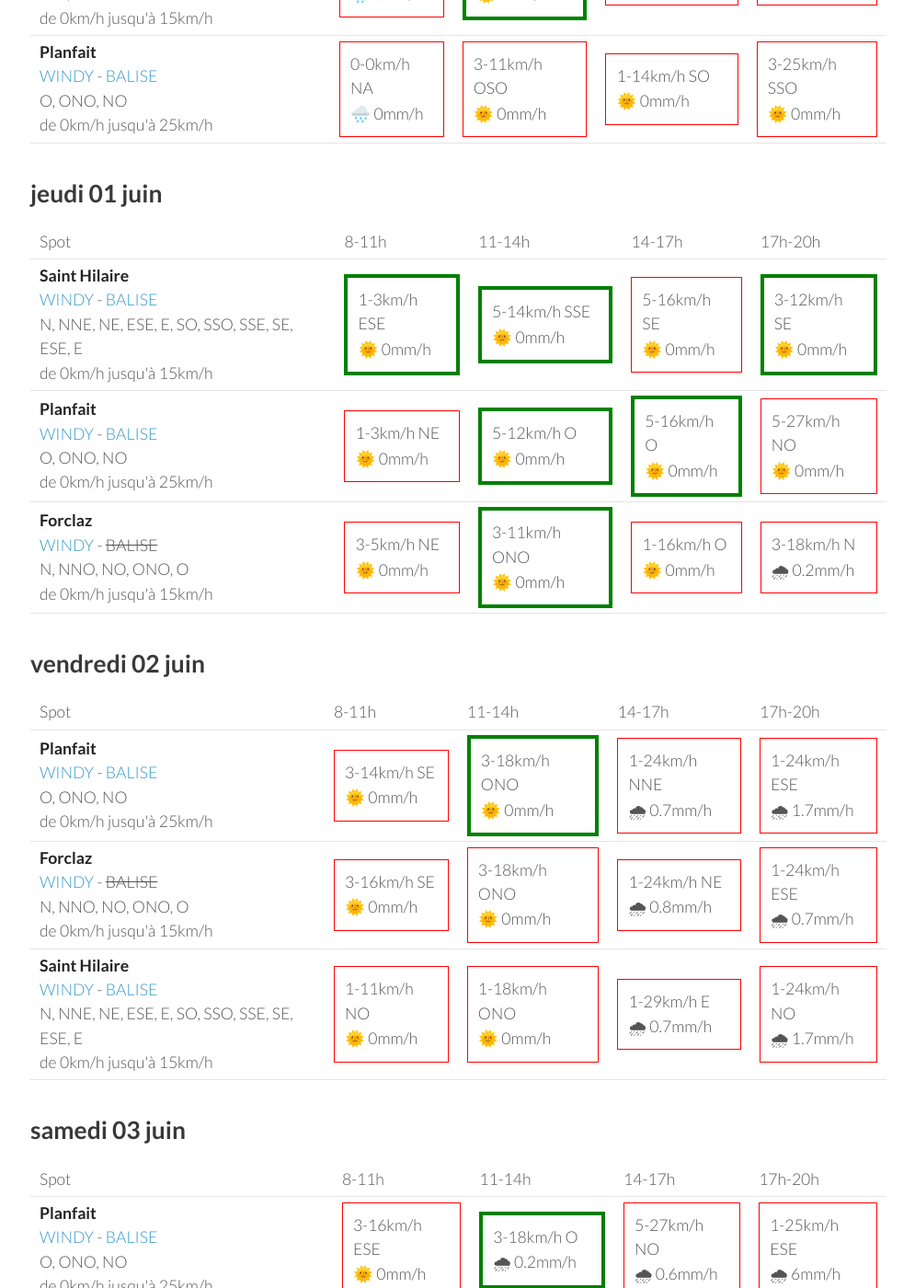
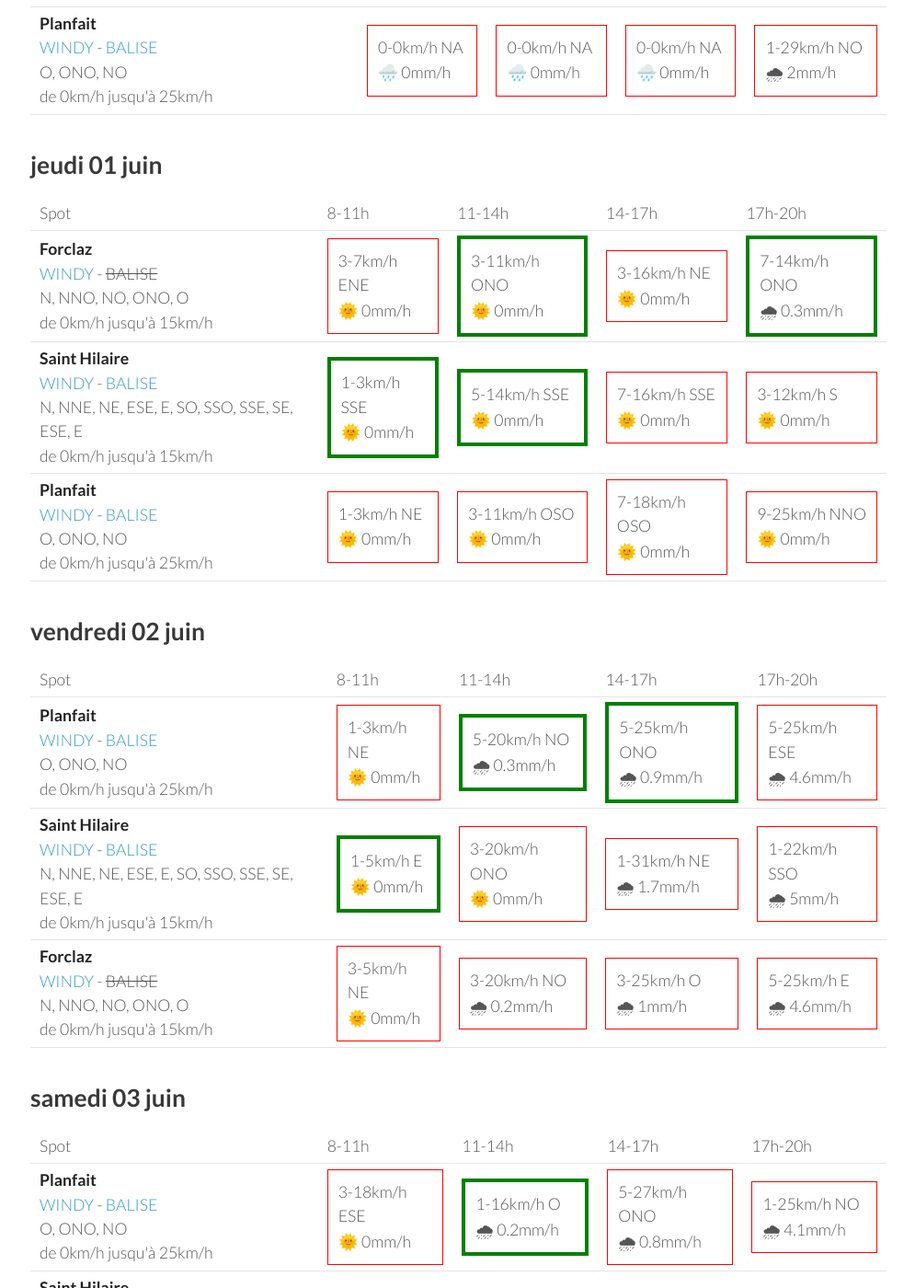
Before and after one commit to parapente-dans-le-nord/parapente-dans-le-nord.github.io, a Jekyll site: the page built from alpes_nord.markdown, in a window 1280 px wide and 1400 px high, scrolled down 592 px. Shown: the whole window at 92% size, without its empty margins (25-1020 px from the left). Built offline with Jekyll 4.4.1, drawn with Linux system fonts in a browser that asks for light colours; some of the changed text lies outside the part shown.

Commit message:
update index.markdown

```diff
--- a/alpes_nord.markdown
+++ b/alpes_nord.markdown
@@ -25,27 +25,27 @@ page mise à jour le mercredi 31 mai 17:26
         <td><strong>Forclaz</strong><br><a href="https://windy.com/45.814/6.247?45.375,6.246,8,m:eVwaglz">WINDY</a> - <span class="no-balise"> BALISE </span><br> <span class="vent-favorable">N, NNO, NO, ONO, O</span><br><span class="force-vent">de 0km/h jusqu'à 15km/h</span> </td>
 
             <td><div class="not-flyable"><p>0-0km/h NA</p><p>🌧️ 0mm/h</p></div></td>
-            <td><div class="flyable"><p>3-9km/h ONO</p><p>🌞 0mm/h</p></div></td>
-            <td><div class="flyable"><p>1-14km/h NNO</p><p>🌞 0mm/h</p></div></td>
-            <td><div class="not-flyable"><p>1-7km/h S</p><p>🌞 0.3mm/h</p></div></td>
+            <td><div class="not-flyable"><p>0-0km/h NA</p><p>🌧️ 0mm/h</p></div></td>
+            <td><div class="not-flyable"><p>0-0km/h NA</p><p>🌧️ 0mm/h</p></div></td>
+            <td><div class="flyable"><p>5-14km/h O</p><p>🌞 0mm/h</p></div></td>
 
     </tr>
 <tr>
         <td><strong>Saint Hilaire</strong><br><a href="https://windy.com/45.307/5.888?45.087,5.889,9,m:eUFagkX">WINDY</a> - <span class=""><a href="http://www.balisemeteo.com/balise.php?idBalise=61">BALISE</a> </span><br> <span class="vent-favorable">N, NNE, NE, ESE, E, SO, SSO, SSE, SE, ESE, E</span><br><span class="force-vent">de 0km/h jusqu'à 15km/h</span> </td>
 
             <td><div class="not-flyable"><p>0-0km/h NA</p><p>🌧️ 0mm/h</p></div></td>
-            <td><div class="flyable"><p>5-14km/h ESE</p><p>🌞 0mm/h</p></div></td>
-            <td><div class="not-flyable"><p>5-20km/h E</p><p>🌞 0mm/h</p></div></td>
-            <td><div class="not-flyable"><p>9-20km/h S</p><p>🌞 0.3mm/h</p></div></td>
+            <td><div class="not-flyable"><p>0-0km/h NA</p><p>🌧️ 0mm/h</p></div></td>
+            <td><div class="not-flyable"><p>0-0km/h NA</p><p>🌧️ 0mm/h</p></div></td>
+            <td><div class="not-flyable"><p>3-14km/h S</p><p>🌞 0mm/h</p></div></td>
 
     </tr>
 <tr>
         <td><strong>Planfait</strong><br><a href="https://windy.com/45.853/6.223?45.415,6.223,8">WINDY</a> - <span class=""><a href="https://www.openwindmap.org/PP496">BALISE</a> </span><br> <span class="vent-favorable">O, ONO, NO</span><br><span class="force-vent">de 0km/h jusqu'à 25km/h</span> </td>
 
             <td><div class="not-flyable"><p>0-0km/h NA</p><p>🌧️ 0mm/h</p></div></td>
-            <td><div class="not-flyable"><p>3-11km/h OSO</p><p>🌞 0mm/h</p></div></td>
-            <td><div class="not-flyable"><p>1-14km/h SO</p><p>🌞 0mm/h</p></div></td>
-            <td><div class="not-flyable"><p>3-25km/h SSO</p><p>🌞 0mm/h</p></div></td>
+            <td><div class="not-flyable"><p>0-0km/h NA</p><p>🌧️ 0mm/h</p></div></td>
+            <td><div class="not-flyable"><p>0-0km/h NA</p><p>🌧️ 0mm/h</p></div></td>
+            <td><div class="not-flyable"><p>1-29km/h NO</p><p>🌧 2mm/h</p></div></td>
 
     </tr>
 
@@ -65,12 +65,22 @@ page mise à jour le mercredi 31 mai 17:26
       <td>17h-20h</td>
     </tr>
 <tr>
+        <td><strong>Forclaz</strong><br><a href="https://windy.com/45.814/6.247?45.375,6.246,8,m:eVwaglz">WINDY</a> - <span class="no-balise"> BALISE </span><br> <span class="vent-favorable">N, NNO, NO, ONO, O</span><br><span class="force-vent">de 0km/h jusqu'à 15km/h</span> </td>
+
+            <td><div class="not-flyable"><p>3-7km/h ENE</p><p>🌞 0mm/h</p></div></td>
+            <td><div class="flyable"><p>3-11km/h ONO</p><p>🌞 0mm/h</p></div></td>
+            <td><div class="not-flyable"><p>3-16km/h NE</p><p>🌞 0mm/h</p></div></td>
+            <td><div class="flyable"><p>7-14km/h ONO</p><p>🌧 0.3mm/h</p></div></td>
+
+
+    </tr>
+<tr>
         <td><strong>Saint Hilaire</strong><br><a href="https://windy.com/45.307/5.888?45.087,5.889,9,m:eUFagkX">WINDY</a> - <span class=""><a href="http://www.balisemeteo.com/balise.php?idBalise=61">BALISE</a> </span><br> <span class="vent-favorable">N, NNE, NE, ESE, E, SO, SSO, SSE, SE, ESE, E</span><br><span class="force-vent">de 0km/h jusqu'à 15km/h</span> </td>
 
-            <td><div class="flyable"><p>1-3km/h ESE</p><p>🌞 0mm/h</p></div></td>
+            <td><div class="flyable"><p>1-3km/h SSE</p><p>🌞 0mm/h</p></div></td>
             <td><div class="flyable"><p>5-14km/h SSE</p><p>🌞 0mm/h</p></div></td>
-            <td><div class="not-flyable"><p>5-16km/h SE</p><p>🌞 0mm/h</p></div></td>
-            <td><div class="flyable"><p>3-12km/h SE</p><p>🌞 0mm/h</p></div></td>
+            <td><div class="not-flyable"><p>7-16km/h SSE</p><p>🌞 0mm/h</p></div></td>
+            <td><div class="not-flyable"><p>3-12km/h S</p><p>🌞 0mm/h</p></div></td>
 
 
     </tr>
@@ -78,19 +88,9 @@ page mise à jour le mercredi 31 mai 17:26
         <td><strong>Planfait</strong><br><a href="https://windy.com/45.853/6.223?45.415,6.223,8">WINDY</a> - <span class=""><a href="https://www.openwindmap.org/PP496">BALISE</a> </span><br> <span class="vent-favorable">O, ONO, NO</span><br><span class="force-vent">de 0km/h jusqu'à 25km/h</span> </td>
 
             <td><div class="not-flyable"><p>1-3km/h NE</p><p>🌞 0mm/h</p></div></td>
-            <td><div class="flyable"><p>5-12km/h O</p><p>🌞 0mm/h</p></div></td>
-            <td><div class="flyable"><p>5-16km/h O</p><p>🌞 0mm/h</p></div></td>
-            <td><div class="not-flyable"><p>5-27km/h NO</p><p>🌞 0mm/h</p></div></td>
-
-
-    </tr>
-<tr>
-        <td><strong>Forclaz</strong><br><a href="https://windy.com/45.814/6.247?45.375,6.246,8,m:eVwaglz">WINDY</a> - <span class="no-balise"> BALISE </span><br> <span class="vent-favorable">N, NNO, NO, ONO, O</span><br><span class="force-vent">de 0km/h jusqu'à 15km/h</span> </td>
-
-            <td><div class="not-flyable"><p>3-5km/h NE</p><p>🌞 0mm/h</p></div></td>
-            <td><div class="flyable"><p>3-11km/h ONO</p><p>🌞 0mm/h</p></div></td>
-            <td><div class="not-flyable"><p>1-16km/h O</p><p>🌞 0mm/h</p></div></td>
-            <td><div class="not-flyable"><p>3-18km/h N</p><p>🌧 0.2mm/h</p></div></td>
+            <td><div class="not-flyable"><p>3-11km/h OSO</p><p>🌞 0mm/h</p></div></td>
+            <td><div class="not-flyable"><p>7-18km/h OSO</p><p>🌞 0mm/h</p></div></td>
+            <td><div class="not-flyable"><p>9-25km/h NNO</p><p>🌞 0mm/h</p></div></td>
 
 
     </tr>
@@ -113,30 +113,30 @@ page mise à jour le mercredi 31 mai 17:26
 <tr>
         <td><strong>Planfait</strong><br><a href="https://windy.com/45.853/6.223?45.415,6.223,8">WINDY</a> - <span class=""><a href="https://www.openwindmap.org/PP496">BALISE</a> </span><br> <span class="vent-favorable">O, ONO, NO</span><br><span class="force-vent">de 0km/h jusqu'à 25km/h</span> </td>
 
-            <td><div class="not-flyable"><p>3-14km/h SE</p><p>🌞 0mm/h</p></div></td>
-            <td><div class="flyable"><p>3-18km/h ONO</p><p>🌞 0mm/h</p></div></td>
-            <td><div class="not-flyable"><p>1-24km/h NNE</p><p>🌧 0.7mm/h</p></div></td>
-            <td><div class="not-flyable"><p>1-24km/h ESE</p><p>🌧 1.7mm/h</p></div></td>
+            <td><div class="not-flyable"><p>1-3km/h NE</p><p>🌞 0mm/h</p></div></td>
+            <td><div class="flyable"><p>5-20km/h NO</p><p>🌧 0.3mm/h</p></div></td>
+            <td><div class="flyable"><p>5-25km/h ONO</p><p>🌧 0.9mm/h</p></div></td>
+            <td><div class="not-flyable"><p>5-25km/h ESE</p><p>🌧 4.6mm/h</p></div></td>
+
+
+    </tr>
+<tr>
+        <td><strong>Saint Hilaire</strong><br><a href="https://windy.com/45.307/5.888?45.087,5.889,9,m:eUFagkX">WINDY</a> - <span class=""><a href="http://www.balisemeteo.com/balise.php?idBalise=61">BALISE</a> </span><br> <span class="vent-favorable">N, NNE, NE, ESE, E, SO, SSO, SSE, SE, ESE, E</span><br><span class="force-vent">de 0km/h jusqu'à 15km/h</span> </td>
+
+            <td><div class="flyable"><p>1-5km/h E</p><p>🌞 0mm/h</p></div></td>
+            <td><div class="not-flyable"><p>3-20km/h ONO</p><p>🌞 0mm/h</p></div></td>
+            <td><div class="not-flyable"><p>1-31km/h NE</p><p>🌧 1.7mm/h</p></div></td>
+            <td><div class="not-flyable"><p>1-22km/h SSO</p><p>🌧 5mm/h</p></div></td>
 
 
     </tr>
 <tr>
         <td><strong>Forclaz</strong><br><a href="https://windy.com/45.814/6.247?45.375,6.246,8,m:eVwaglz">WINDY</a> - <span class="no-balise"> BALISE </span><br> <span class="vent-favorable">N, NNO, NO, ONO, O</span><br><span class="force-vent">de 0km/h jusqu'à 15km/h</span> </td>
 
-            <td><div class="not-flyable"><p>3-16km/h SE</p><p>🌞 0mm/h</p></div></td>
-            <td><div class="not-flyable"><p>3-18km/h ONO</p><p>🌞 0mm/h</p></div></td>
-            <td><div class="not-flyable"><p>1-24km/h NE</p><p>🌧 0.8mm/h</p></div></td>
-            <td><div class="not-flyable"><p>1-24km/h ESE</p><p>🌧 0.7mm/h</p></div></td>
-
-
-    </tr>
-<tr>
-        <td><strong>Saint Hilaire</strong><br><a href="https://windy.com/45.307/5.888?45.087,5.889,9,m:eUFagkX">WINDY</a> - <span class=""><a href="http://www.balisemeteo.com/balise.php?idBalise=61">BALISE</a> </span><br> <span class="vent-favorable">N, NNE, NE, ESE, E, SO, SSO, SSE, SE, ESE, E</span><br><span class="force-vent">de 0km/h jusqu'à 15km/h</span> </td>
-
-            <td><div class="not-flyable"><p>1-11km/h NO</p><p>🌞 0mm/h</p></div></td>
-            <td><div class="not-flyable"><p>1-18km/h ONO</p><p>🌞 0mm/h</p></div></td>
-            <td><div class="not-flyable"><p>1-29km/h E</p><p>🌧 0.7mm/h</p></div></td>
-            <td><div class="not-flyable"><p>1-24km/h NO</p><p>🌧 1.7mm/h</p></div></td>
+            <td><div class="not-flyable"><p>3-5km/h NE</p><p>🌞 0mm/h</p></div></td>
+            <td><div class="not-flyable"><p>3-20km/h NO</p><p>🌧 0.2mm/h</p></div></td>
+            <td><div class="not-flyable"><p>3-25km/h O</p><p>🌧 1mm/h</p></div></td>
+            <td><div class="not-flyable"><p>5-25km/h E</p><p>🌧 4.6mm/h</p></div></td>
 
 
     </tr>
@@ -159,10 +159,10 @@ page mise à jour le mercredi 31 mai 17:26
 <tr>
         <td><strong>Planfait</strong><br><a href="https://windy.com/45.853/6.223?45.415,6.223,8">WINDY</a> - <span class=""><a href="https://www.openwindmap.org/PP496">BALISE</a> </span><br> <span class="vent-favorable">O, ONO, NO</span><br><span class="force-vent">de 0km/h jusqu'à 25km/h</span> </td>
 
-            <td><div class="not-flyable"><p>3-16km/h ESE</p><p>🌞 0mm/h</p></div></td>
-            <td><div class="flyable"><p>3-18km/h O</p><p>🌧 0.2mm/h</p></div></td>
-            <td><div class="not-flyable"><p>5-27km/h NO</p><p>🌧 0.6mm/h</p></div></td>
-            <td><div class="not-flyable"><p>1-25km/h ESE</p><p>🌧 6mm/h</p></div></td>
+            <td><div class="not-flyable"><p>3-18km/h ESE</p><p>🌞 0mm/h</p></div></td>
+            <td><div class="flyable"><p>1-16km/h O</p><p>🌧 0.2mm/h</p></div></td>
+            <td><div class="not-flyable"><p>5-27km/h ONO</p><p>🌧 0.8mm/h</p></div></td>
+            <td><div class="not-flyable"><p>1-25km/h NO</p><p>🌧 4.1mm/h</p></div></td>
 
 
     </tr>
@@ -171,8 +171,8 @@ page mise à jour le mercredi 31 mai 17:26
 
             <td><div class="flyable"><p>1-14km/h N</p><p>🌞 0mm/h</p></div></td>
             <td><div class="not-flyable"><p>3-22km/h OSO</p><p>🌞 0mm/h</p></div></td>
-            <td><div class="not-flyable"><p>3-27km/h O</p><p>🌧 0.3mm/h</p></div></td>
-            <td><div class="not-flyable"><p>1-33km/h E</p><p>🌧 7mm/h</p></div></td>
+            <td><div class="not-flyable"><p>5-35km/h SSE</p><p>🌧 4.6mm/h</p></div></td>
+            <td><div class="not-flyable"><p>1-29km/h ONO</p><p>🌧 3.5mm/h</p></div></td>
 
 
     </tr>
@@ -180,9 +180,9 @@ page mise à jour le mercredi 31 mai 17:26
         <td><strong>Forclaz</strong><br><a href="https://windy.com/45.814/6.247?45.375,6.246,8,m:eVwaglz">WINDY</a> - <span class="no-balise"> BALISE </span><br> <span class="vent-favorable">N, NNO, NO, ONO, O</span><br><span class="force-vent">de 0km/h jusqu'à 15km/h</span> </td>
 
             <td><div class="not-flyable"><p>3-18km/h ESE</p><p>🌞 0mm/h</p></div></td>
-            <td><div class="not-flyable"><p>3-18km/h O</p><p>🌞 0mm/h</p></div></td>
-            <td><div class="not-flyable"><p>5-29km/h NO</p><p>🌧 0.5mm/h</p></div></td>
-            <td><div class="not-flyable"><p>1-25km/h SE</p><p>🌧 7mm/h</p></div></td>
+            <td><div class="not-flyable"><p>1-18km/h ONO</p><p>🌞 0mm/h</p></div></td>
+            <td><div class="not-flyable"><p>5-27km/h ONO</p><p>🌧 0.6mm/h</p></div></td>
+            <td><div class="not-flyable"><p>3-25km/h ONO</p><p>🌧 4.9mm/h</p></div></td>
 
 
     </tr>
@@ -205,30 +205,30 @@ page mise à jour le mercredi 31 mai 17:26
 <tr>
         <td><strong>Planfait</strong><br><a href="https://windy.com/45.853/6.223?45.415,6.223,8">WINDY</a> - <span class=""><a href="https://www.openwindmap.org/PP496">BALISE</a> </span><br> <span class="vent-favorable">O, ONO, NO</span><br><span class="force-vent">de 0km/h jusqu'à 25km/h</span> </td>
 
-            <td><div class="not-flyable"><p>3-16km/h SE</p><p>🌧 1.3mm/h</p></div></td>
-            <td><div class="flyable"><p>1-16km/h NO</p><p>🌧 2.4mm/h</p></div></td>
-            <td><div class="not-flyable"><p>3-20km/h N</p><p>🌧 0.8mm/h</p></div></td>
-            <td><div class="flyable"><p>5-24km/h ONO</p><p>🌧 1mm/h</p></div></td>
+            <td><div class="not-flyable"><p>3-18km/h ESE</p><p>🌧 0.6mm/h</p></div></td>
+            <td><div class="not-flyable"><p>1-16km/h NNO</p><p>🌧 1.1mm/h</p></div></td>
+            <td><div class="flyable"><p>5-20km/h NO</p><p>🌧 1.8mm/h</p></div></td>
+            <td><div class="not-flyable"><p>1-29km/h ENE</p><p>🌧 2.3mm/h</p></div></td>
+
+
+    </tr>
+<tr>
+        <td><strong>Forclaz</strong><br><a href="https://windy.com/45.814/6.247?45.375,6.246,8,m:eVwaglz">WINDY</a> - <span class="no-balise"> BALISE </span><br> <span class="vent-favorable">N, NNO, NO, ONO, O</span><br><span class="force-vent">de 0km/h jusqu'à 15km/h</span> </td>
+
+            <td><div class="not-flyable"><p>3-18km/h E</p><p>🌧 0.2mm/h</p></div></td>
+            <td><div class="not-flyable"><p>1-16km/h N</p><p>🌧 0.5mm/h</p></div></td>
+            <td><div class="not-flyable"><p>5-22km/h NNO</p><p>🌧 0.8mm/h</p></div></td>
+            <td><div class="not-flyable"><p>0-31km/h NNE</p><p>🌧 1.1mm/h</p></div></td>
 
 
     </tr>
 <tr>
         <td><strong>Saint Hilaire</strong><br><a href="https://windy.com/45.307/5.888?45.087,5.889,9,m:eUFagkX">WINDY</a> - <span class=""><a href="http://www.balisemeteo.com/balise.php?idBalise=61">BALISE</a> </span><br> <span class="vent-favorable">N, NNE, NE, ESE, E, SO, SSO, SSE, SE, ESE, E</span><br><span class="force-vent">de 0km/h jusqu'à 15km/h</span> </td>
 
-            <td><div class="flyable"><p>3-12km/h NE</p><p>🌞 0mm/h</p></div></td>
-            <td><div class="not-flyable"><p>1-16km/h O</p><p>🌧 0.6mm/h</p></div></td>
-            <td><div class="not-flyable"><p>3-24km/h ONO</p><p>🌧 0.6mm/h</p></div></td>
-            <td><div class="not-flyable"><p>3-24km/h SSE</p><p>🌧 5mm/h</p></div></td>
-
-
-    </tr>
-<tr>
-        <td><strong>Forclaz</strong><br><a href="https://windy.com/45.814/6.247?45.375,6.246,8,m:eVwaglz">WINDY</a> - <span class="no-balise"> BALISE </span><br> <span class="vent-favorable">N, NNO, NO, ONO, O</span><br><span class="force-vent">de 0km/h jusqu'à 15km/h</span> </td>
-
-            <td><div class="not-flyable"><p>3-18km/h ESE</p><p>🌧 1.1mm/h</p></div></td>
-            <td><div class="not-flyable"><p>1-16km/h NO</p><p>🌧 1.5mm/h</p></div></td>
-            <td><div class="not-flyable"><p>3-20km/h N</p><p>🌧 0.6mm/h</p></div></td>
-            <td><div class="not-flyable"><p>5-24km/h O</p><p>🌧 0.9mm/h</p></div></td>
+            <td><div class="not-flyable"><p>0-12km/h NNO</p><p>🌧 0.3mm/h</p></div></td>
+            <td><div class="not-flyable"><p>1-18km/h OSO</p><p>🌧 0.6mm/h</p></div></td>
+            <td><div class="not-flyable"><p>3-27km/h NO</p><p>🌧 1.8mm/h</p></div></td>
+            <td><div class="not-flyable"><p>3-27km/h SSO</p><p>🌧 7mm/h</p></div></td>
 
 
     </tr>
@@ -251,30 +251,30 @@ page mise à jour le mercredi 31 mai 17:26
 <tr>
         <td><strong>Planfait</strong><br><a href="https://windy.com/45.853/6.223?45.415,6.223,8">WINDY</a> - <span class=""><a href="https://www.openwindmap.org/PP496">BALISE</a> </span><br> <span class="vent-favorable">O, ONO, NO</span><br><span class="force-vent">de 0km/h jusqu'à 25km/h</span> </td>
 
-            <td><div class="not-flyable"><p>3-14km/h ESE</p><p>🌧 0.7mm/h</p></div></td>
+            <td><div class="not-flyable"><p>3-16km/h ESE</p><p>🌧 0.8mm/h</p></div></td>
             <td><div class="flyable"><p>5-20km/h ONO</p><p>🌧 0.3mm/h</p></div></td>
-            <td><div class="not-flyable"><p>3-27km/h NO</p><p>🌧 3.7mm/h</p></div></td>
-            <td><div class="not-flyable"><p>3-22km/h NE</p><p>🌧 3.9mm/h</p></div></td>
+            <td><div class="not-flyable"><p>5-29km/h N</p><p>🌧 3.4mm/h</p></div></td>
+            <td><div class="flyable"><p>1-22km/h NO</p><p>🌧 3.8mm/h</p></div></td>
 
 
     </tr>
 <tr>
         <td><strong>Saint Hilaire</strong><br><a href="https://windy.com/45.307/5.888?45.087,5.889,9,m:eUFagkX">WINDY</a> - <span class=""><a href="http://www.balisemeteo.com/balise.php?idBalise=61">BALISE</a> </span><br> <span class="vent-favorable">N, NNE, NE, ESE, E, SO, SSO, SSE, SE, ESE, E</span><br><span class="force-vent">de 0km/h jusqu'à 15km/h</span> </td>
 
-            <td><div class="flyable"><p>1-11km/h N</p><p>🌞 0mm/h</p></div></td>
-            <td><div class="not-flyable"><p>1-18km/h ONO</p><p>🌞 0mm/h</p></div></td>
-            <td><div class="not-flyable"><p>3-27km/h ESE</p><p>🌧 1.2mm/h</p></div></td>
-            <td><div class="not-flyable"><p>1-25km/h SO</p><p>🌧 6mm/h</p></div></td>
+            <td><div class="not-flyable"><p>1-12km/h NNO</p><p>🌞 0mm/h</p></div></td>
+            <td><div class="not-flyable"><p>3-20km/h ONO</p><p>🌞 0mm/h</p></div></td>
+            <td><div class="not-flyable"><p>1-25km/h NNO</p><p>🌧 2mm/h</p></div></td>
+            <td><div class="not-flyable"><p>1-27km/h NNO</p><p>🌧 6mm/h</p></div></td>
 
 
     </tr>
 <tr>
         <td><strong>Forclaz</strong><br><a href="https://windy.com/45.814/6.247?45.375,6.246,8,m:eVwaglz">WINDY</a> - <span class="no-balise"> BALISE </span><br> <span class="vent-favorable">N, NNO, NO, ONO, O</span><br><span class="force-vent">de 0km/h jusqu'à 15km/h</span> </td>
 
-            <td><div class="not-flyable"><p>3-16km/h ESE</p><p>🌧 1.2mm/h</p></div></td>
+            <td><div class="not-flyable"><p>3-18km/h ESE</p><p>🌧 0.8mm/h</p></div></td>
             <td><div class="not-flyable"><p>3-20km/h ONO</p><p>🌧 0.2mm/h</p></div></td>
-            <td><div class="not-flyable"><p>3-27km/h ONO</p><p>🌧 3.3mm/h</p></div></td>
-            <td><div class="not-flyable"><p>3-22km/h NNE</p><p>🌧 3.7mm/h</p></div></td>
+            <td><div class="not-flyable"><p>5-31km/h NNE</p><p>🌧 2.3mm/h</p></div></td>
+            <td><div class="not-flyable"><p>1-22km/h NO</p><p>🌧 2mm/h</p></div></td>
 
 
     </tr>
```
Also changed, not shown: other parts of alpes_nord.markdown (+1 -1 lines).
